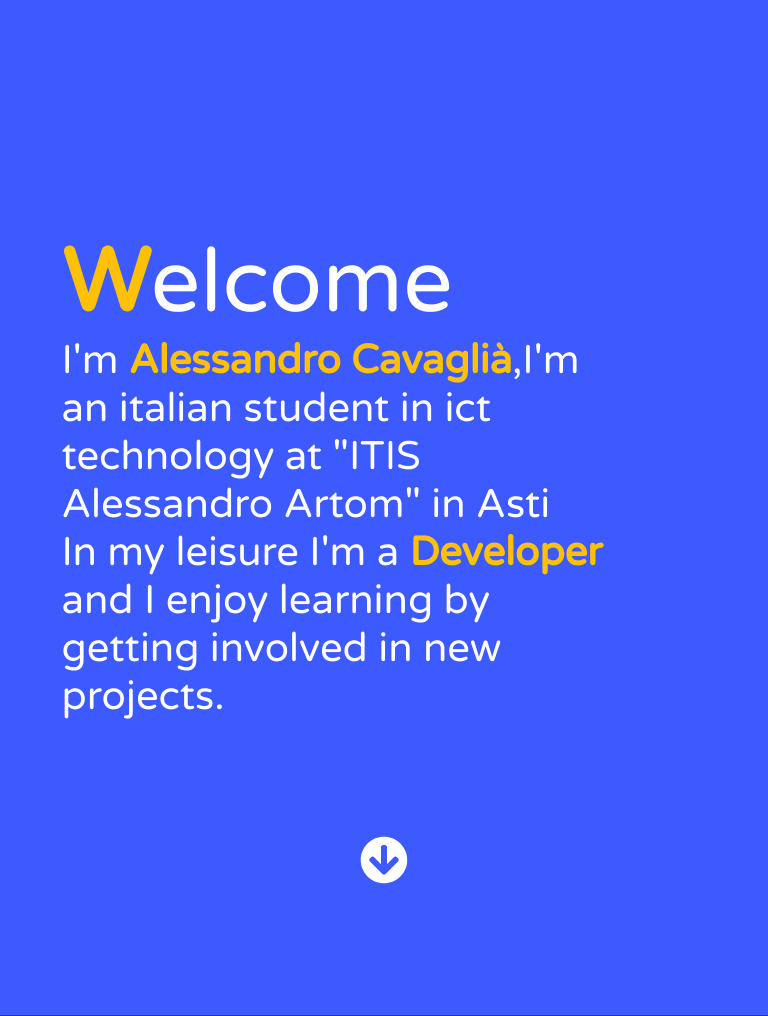
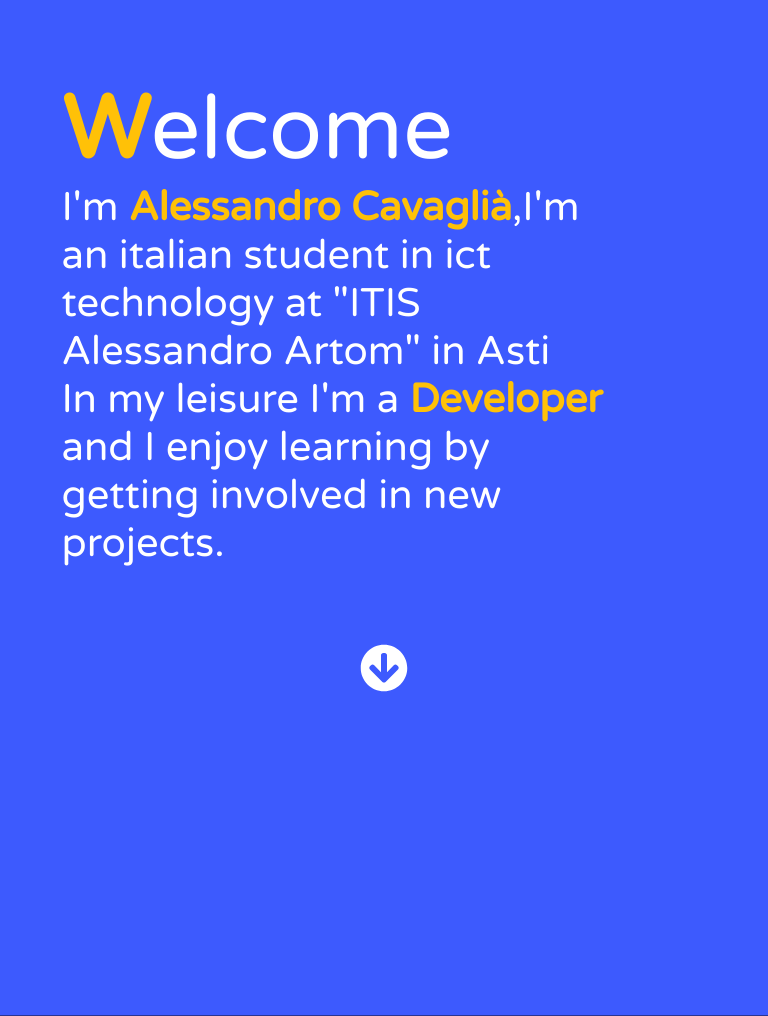
Before and after one commit to AlessandroCavaglia/Alessandrocavaglia.github.io, a PHP site: page /TestSlider.html in a window 768 px wide. Shown: the top 1016 px of the page. Run offline with PHP 8.4, Linux system fonts and the light colour scheme; some libraries are stand-ins or nearby versions.

Commit message:
tryng to fix page lag scroll

```diff
--- a/CSS/Style.css
+++ b/CSS/Style.css
@@ -211,7 +211,7 @@
         font-size: 400%!important;
     }
     .div1Container{
-        padding-top: 50%!important;
+        padding-top: 15%!important;
     }
     .div1Navigator{
         padding-top: 10%;
@@ -252,10 +252,10 @@
         font-size: 550%!important;
     }
     .div1Container{
-        padding-top: 30%!important;
+        padding-top: 10%!important;
     }
     .div1Navigator{
-        padding-top: 15%;
+        padding-top: 10%;
     }
     .div2MediumText{
         font-size: 220%;
```
